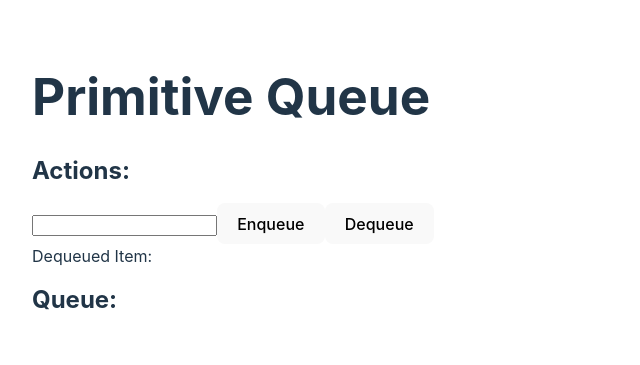
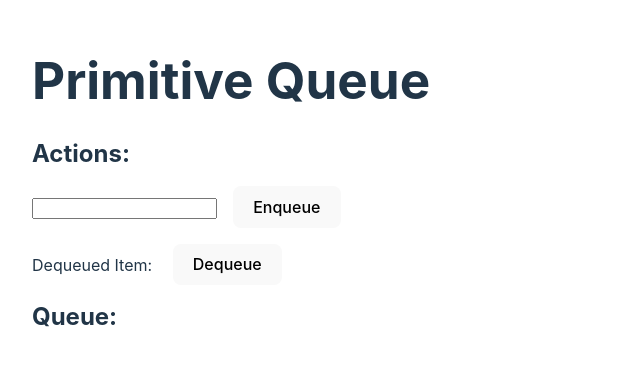
Before and after one commit to chancesmith/primitive-queue-react, a React (Vite) app: page / in a window 1280 px wide. Shown: the part 217-582 px from the top of the page, without its empty margins (0-640 px from the left). Built offline with nearby package versions, Linux system fonts and the light colour scheme.

Commit message:
📦 FEAT: prevent dupes

```diff
--- a/src/App.tsx
+++ b/src/App.tsx
@@ -11,7 +11,11 @@ function App() {
 
   const enqueueItem = () => {
     if (item) {
-      queue.enqueue(Number(item));
+      const success = queue.enqueue(Number(item));
+      if (!success) {
+        alert("Queue already has that item.");
+        return;
+      }
       setItem("");
     }
   };
@@ -29,9 +33,15 @@ function App() {
           value={item}
           onChange={(e) => setItem(e.target.value)}
         />
-        <button onClick={enqueueItem}>Enqueue</button>
-        <button onClick={dequeueItem}>Dequeue</button>
-        <div>Dequeued Item: {dequeuedItem}</div>
+        <button onClick={enqueueItem} style={{ marginLeft: "1rem" }}>
+          Enqueue
+        </button>
+        <p>
+          Dequeued Item: {dequeuedItem}{" "}
+          <button onClick={dequeueItem} style={{ marginLeft: "1rem" }}>
+            Dequeue
+          </button>
+        </p>
       </div>
       <h2>Queue:</h2>
       <ol>
--- a/src/queue.ts
+++ b/src/queue.ts
@@ -1,5 +1,5 @@
 type Queue<T> = {
-  enqueue: (item: T) => void;
+  enqueue: (item: T) => boolean;
   dequeue: () => T | undefined;
   isEmpty: () => boolean;
   peek: () => T | undefined;
@@ -12,7 +12,11 @@ export function createQueue<T>(): Queue<T> {
 
   return {
     enqueue: (item: T) => {
+      if (queue.includes(item)) {
+        return false;
+      }
       queue.push(item);
+      return true;
     },
     dequeue: () => queue.shift(),
     size: () => queue.length,
```
Also changed, not shown: 1 other file (tests, documents, lock files or other folders).
